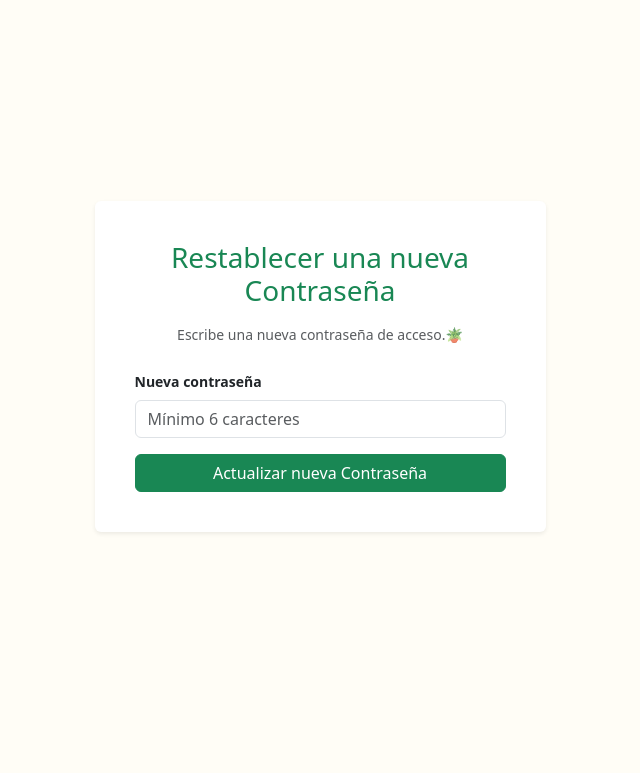
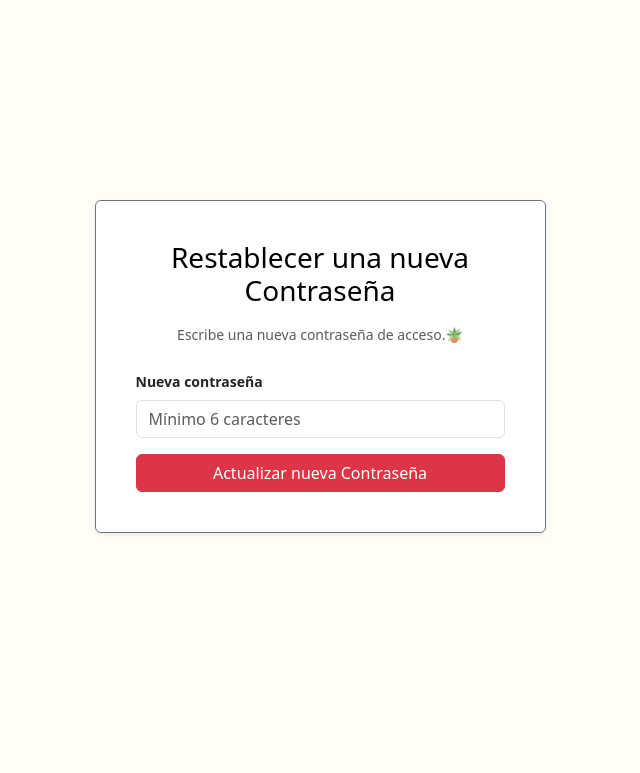
Before and after one commit to OscarMedina-125435/proyectofinal, a Flask app: page /nueva_contrasena in a window 1280 px wide. Shown: the part 135-908 px from the top of the page, without its empty margins (320-960 px from the left). Run offline with Flask 3, Linux system fonts and the light colour scheme; the visitor is signed in with stand-in values (Sample User, id 1).

Commit message:
toododododlistocomple

```diff
--- a/templates/nueva_contrasena.html
+++ b/templates/nueva_contrasena.html
@@ -5,9 +5,9 @@
 {% block content %}
 <div class="row justify-content-center align-items-center min-vh-100">
     <div class="col-md-5">
-        <div class="card shadow-sm p-4 border-0">
+        <div class="card shadow-sm p-4 border-secondary">
             <div class="card-body">
-                <h3 class="card-title text-center text-success mb-3">Restablecer una nueva Contraseña</h3>
+                <h3 class="card-title text-center text-black mb-3">Restablecer una nueva Contraseña</h3>
                 <p class="text-muted text-center small mb-4">
                     Escribe una nueva contraseña de acceso.🪴
                 </p>
@@ -33,7 +33,7 @@
                                required>
                     </div>
 
-                    <button type="submit" class="btn btn-success w-100">Actualizar nueva Contraseña</button>
+                    <button type="submit" class="btn btn-danger w-100">Actualizar nueva Contraseña</button>
                 </form>
             </div>
         </div>
```
